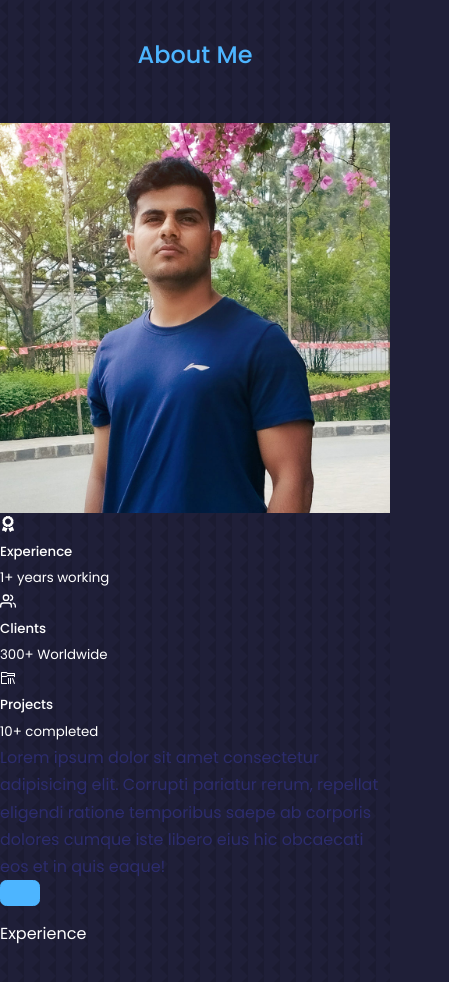
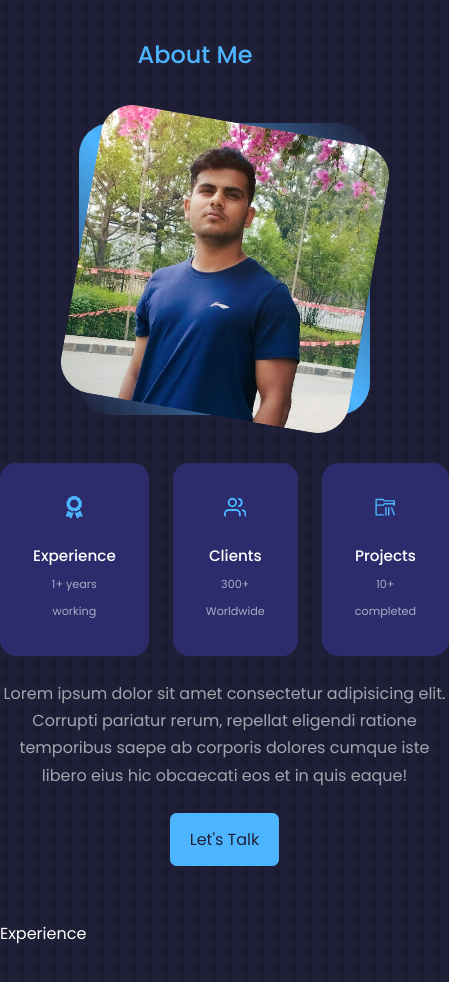
Before and after one commit to roshan-42/Portfolio, a React (Create React App) app: page / in a window 390 px wide. Shown: the part 960-1942 px from the top of the page, 449 px wide, since content can reach past the window. Built offline with nearby package versions, Linux system fonts and the light colour scheme.

Commit message:
aboutdone

```diff
--- a/src/components/about/About.jsx
+++ b/src/components/about/About.jsx
@@ -8,29 +8,35 @@ import { VscFolderLibrary } from "react-icons/vsc";
 const About = () => {
   return (
     <section id="about">
-      <h5>Get To Know</h5> <h2>About Me</h2>
+      <h5>Get To Know</h5>
+      <h2>About Me</h2>
+
       <div className="container about__container">
         {/*===============Image-section==========  */}
+
         <div className="about__me">
           <div className="about__me-image">
             <img src={ME} alt="About Image" />
           </div>
         </div>
+
         {/* ================about content section============= */}
         <div className="about__content">
-          <div className="about__cards"></div>
+          <div className="about__cards">
             {/* Experience */}
             <article className="about__card">
               <FaAward className="about__icon" />
               <h5>Experience</h5>
               <small>1+ years working</small>
             </article>
+
             {/* Users */}
             <article className="about__card">
               <FiUsers className="about__icon" />
               <h5>Clients</h5>
               <small>300+ Worldwide</small>
             </article>
+
             {/* Projects */}
             <article className="about__card">
               <VscFolderLibrary className="about__icon" />
@@ -40,10 +46,14 @@ const About = () => {
           </div>
           <p>
             Lorem ipsum dolor sit amet consectetur adipisicing elit. Corrupti
-          pariatur rerum, repellat eligendi ratione temporibus saepe ab corporis
-          dolores cumque iste libero eius hic obcaecati eos et in quis eaque!
+            pariatur rerum, repellat eligendi ratione temporibus saepe ab
+            corporis dolores cumque iste libero eius hic obcaecati eos et in
+            quis eaque!
           </p>
-        <a href="#contact" className="btn btn-primary"></a>
+          <a href="#contact" className="btn btn-primary">
+            Let's Talk
+          </a>
+        </div>
       </div>
     </section>
   );
--- a/src/components/about/about.css
+++ b/src/components/about/about.css
@@ -0,0 +1,97 @@
+.about__container {
+  display: grid;
+  grid-template-columns: 35% 50%;
+  gap: 15%;
+}
+.about__me {
+  width: 100%;
+  aspect-ratio: 1/1;
+  border-radius: 2rem;
+  background: linear-gradient(
+    45deg,
+    transparent,
+    var(--color-primary),
+    transparent
+  );
+  display: grid;
+  place-items: center;
+}
+
+.about__me-image {
+  border-radius: 2rem;
+  overflow: hidden;
+  transform: rotate(10deg);
+  transition: var(--transition);
+}
+
+.about__me-image:hover {
+  transform: rotate(0);
+}
+.about__cards {
+  display: grid;
+  grid-template-columns: repeat(3, 1fr);
+  gap: 1.5rem;
+}
+
+.about__card {
+  background: var(--color-bg-variant);
+  border: 1px solid transparent;
+  border-radius: 1rem;
+  padding: 2rem;
+  text-align: center;
+  transition: var(--transition);
+}
+.about__card:hover {
+  background: transparent;
+  border-color: var(--color-primary-variant);
+  cursor: default;
+}
+.about__icon {
+  color: var(--color-primary);
+  font-size: 1.4rem;
+  margin-bottom: 1rem;
+}
+.about__card h5 {
+  font-size: 0.95rem;
+}
+.about__card small {
+  font-size: 0.7rem;
+  color: var(--color-light);
+}
+.about__content p {
+  margin: 2rem 0 2.6rem;
+  color: var(--color-light);
+}
+
+/*================== MEDIA QUERIES (MEDIUM DEVICES) tablet ======== */
+@media screen and (max-width: 1024px) {
+  .about__container {
+    grid-template-columns: 1fr;
+    gap: 0;
+  }
+  .about__me {
+    width: 50%;
+    margin: 2rem auto 4rem;
+  }
+  .about__content p {
+    margin: 1rem 0 1.5rem;
+  }
+}
+
+/*================== MEDIA QUERIES (SMALL DEVICES) ======== */
+@media screen and (max-width: 600px) {
+  .about__me {
+    width: 65%;
+    margin: 0 auto 3rem;
+  }
+  .about__card {
+    grid-template-columns: 1fr 1fr;
+    gap: 1rem;
+  }
+  .about__content {
+    text-align: center;
+  }
+  .about__content p {
+    margin: 1.5rem 0;
+  }
+}
--- a/src/components/header/header.css
+++ b/src/components/header/header.css
@@ -1,55 +1,47 @@
-header{
+header {
   height: 100vh;
   padding-top: 7rem;
   overflow: hidden;
 }
 
-.header__container{
+.header__container {
   text-align: center;
   height: 100%;
   position: relative;
 }
 
-
-
 /*===================CTA==================*/
 
-.cta{
+.cta {
   margin-top: 2.5rem;
-    display:flex;
-    gap:1.2rem;
+  display: flex;
+  gap: 1.2rem;
   justify-content: center;
 }
 
-
-
 /*===================HEADER SOCIALS==================*/
 
-
-.header__socials{
-    display:flex;
+.header__socials {
+  display: flex;
   flex-direction: column;
   align-items: center;
-    gap:0.8rem;
+  gap: 0.8rem;
   position: absolute;
-    left:0;
-    bottom:3rem;
-
+  left: 0;
+  bottom: 3rem;
 }
 
-.header__socials::after{
-    content:'';
+.header__socials::after {
+  content: "";
   width: 1px;
   height: 2rem;
   background: var(--color-primary);
 }
 
-
-
 /*===================ME==================*/
-.me{
+.me {
   background: linear-gradient(var(--color-primary), transparent);
-    width:22rem;
+  width: 22rem;
   height: 30rem;
   position: absolute;
   left: calc(50% - 11rem);
@@ -57,15 +49,12 @@ header{
   border-radius: 12rem 12rem 0 0; /*top left, top right, bottom right, bottom left */
   overflow: hidden;
   padding: 5rem 1.5rem 1.5rem 1.5rem;
-
 }
-
-
 
 /*===================Scroll Down==================*/
 
-.scroll__down{
-    position :absolute;
+.scroll__down {
+  position: absolute;
   right: -2.3rem;
   bottom: 5rem;
   transform: rotate(90deg);
@@ -73,22 +62,21 @@ header{
   font-size: 0.9;
 }
 
-
 /*================== MEDIA QUERIES (MEDIUM DEVICES) tablet ======== */
-@media screen and (max-width: 1024px){
-    header{
-        height: 70vh;
+@media screen and (max-width: 1024px) {
+  header {
+    height: 68vh;
   }
 }
 
 /*================== MEDIA QUERIES (SMALL DEVICES) ======== */
-@media screen and (max-width: 600px){
-    header{
+@media screen and (max-width: 600px) {
+  header {
     height: 100vh;
   }
 
-    .header__socials, .scroll__down{
+  .header__socials,
+  .scroll__down {
     display: none;
   }
-
 }
```
Lines whose indentation alone changed are shown as unchanged.
